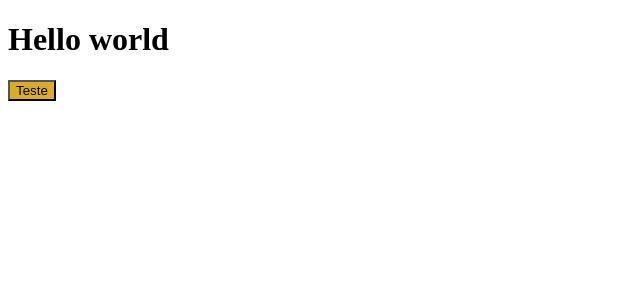
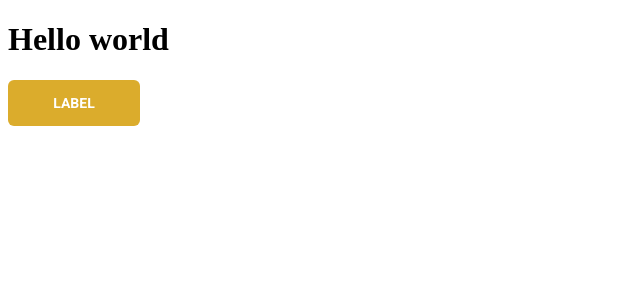
Before and after one commit to RenanEduardo/coffee-delivery-app, a React (Vite) app: page / in a window 1280 px wide. Shown: the top 300 px of the page, without its empty margins (0-640 px from the left). Built offline with nearby package versions, Linux system fonts and the light colour scheme.

Commit message:
style primary button

```diff
--- a/src/components/Button/Button.styles.ts
+++ b/src/components/Button/Button.styles.ts
@@ -2,4 +2,20 @@ import styled from 'styled-components';
 
 export const ButtonContainer = styled.button`
 	background-color: ${props => props.theme.colors.product.yellow};
+	border: none;
+	border-radius: 6px;
+	width: 132px;
+	height: 46px;
+	padding: 12px 8px;
+	color: ${props => props.theme.colors.base.white};
+	text-transform: uppercase;
+	font-family: 'Roboto', sans-serif;
+	font-style: normal;
+	font-size: 14px;
+	font-weight: 700;
+	line-height: 160%;
+
+	&:hover {
+		background-color: ${props => props.theme.colors.product.yellowDark};
+	}
 `;
--- a/src/components/Button/button.tsx
+++ b/src/components/Button/button.tsx
@@ -1,5 +1,5 @@
 import { ButtonContainer } from './Button.styles';
 
 export function Button() {
-	return <ButtonContainer>Teste</ButtonContainer>;
+	return <ButtonContainer>Label</ButtonContainer>;
 }
```
